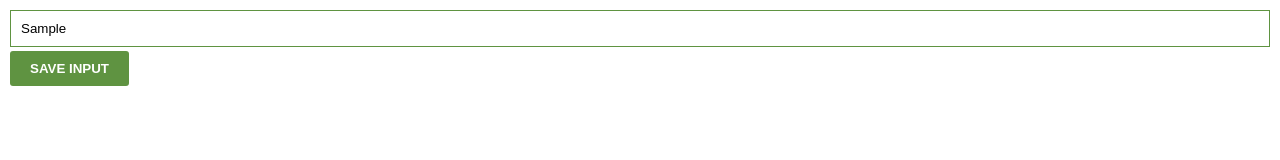
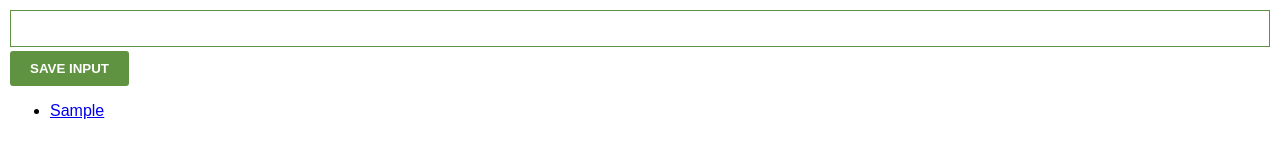
Before and after one commit to sharara6/Chrome-Extension, a plain HTML site: page index.html in a window 1280 px wide. Both pictures are taken after typing "Sample" into the empty fields and a click on the button "SAVE INPUT". Drawn offline with Linux system fonts and the light colour scheme.

Commit message:
Some Edits

```diff
--- a/index.html
+++ b/index.html
@@ -9,6 +9,9 @@
 <body>
     <input type="text" id="input-el">
     <button id="input-btn">SAVE INPUT</button>
+    <ul id="ul-el"></ul>
+
+
     <script src="index.js"></script>
 </body>
 </html>
--- a/index.js
+++ b/index.js
@@ -1,15 +1,24 @@
-const myLeads = []
+let myLeads = []
 
-const inputEl = document.createElement('input-el')
+const inputEl = document.getElementById('input-el')
 const inputLestener = document.getElementById("input-btn")
+const ulEl = document.getElementById("ul-el")
+
+
 
 inputLestener.addEventListener("click",function(){
     myLeads.push(inputEl.value);
+    inputEl.value = "";
+    renderElemnts()
 })
 
+function renderElemnts(){
+    let listItems = ""
+
+    for (let i = 0; i < myLeads.length; i++) {
+        listItems+= "<li><a href =" + myLeads[i] +"target='_blank'>" + myLeads[i] + " </a></li>" ;
+    }
+    ulEl.innerHTML = listItems
 
 
-
-for (let i = 0; i < myLeads.length; i++) {
-    console.log(myLeads[i])
 }
```
